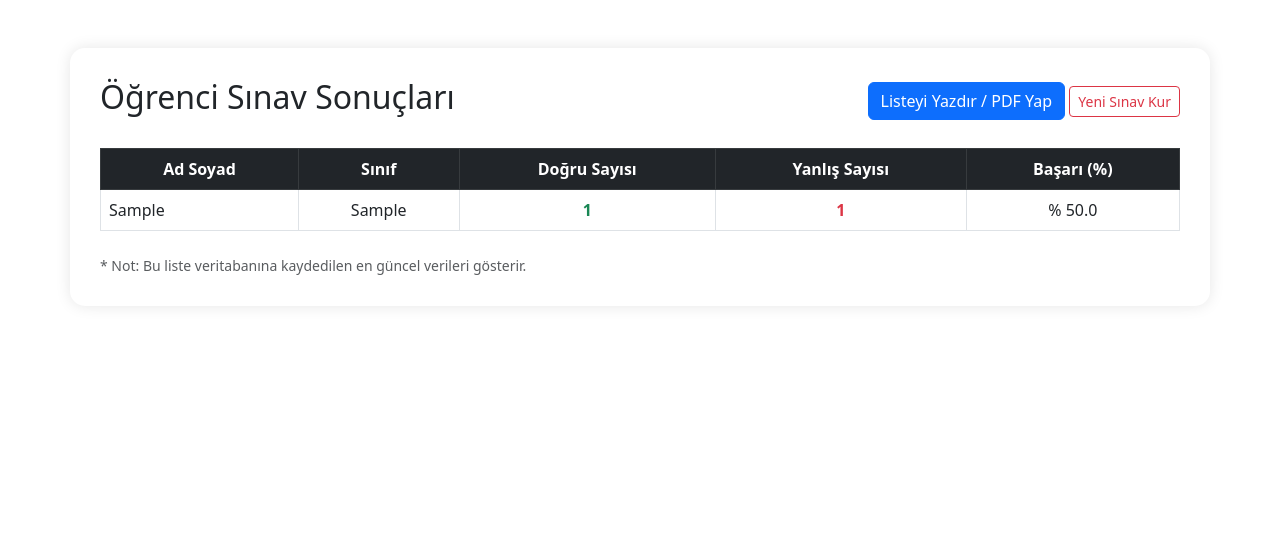
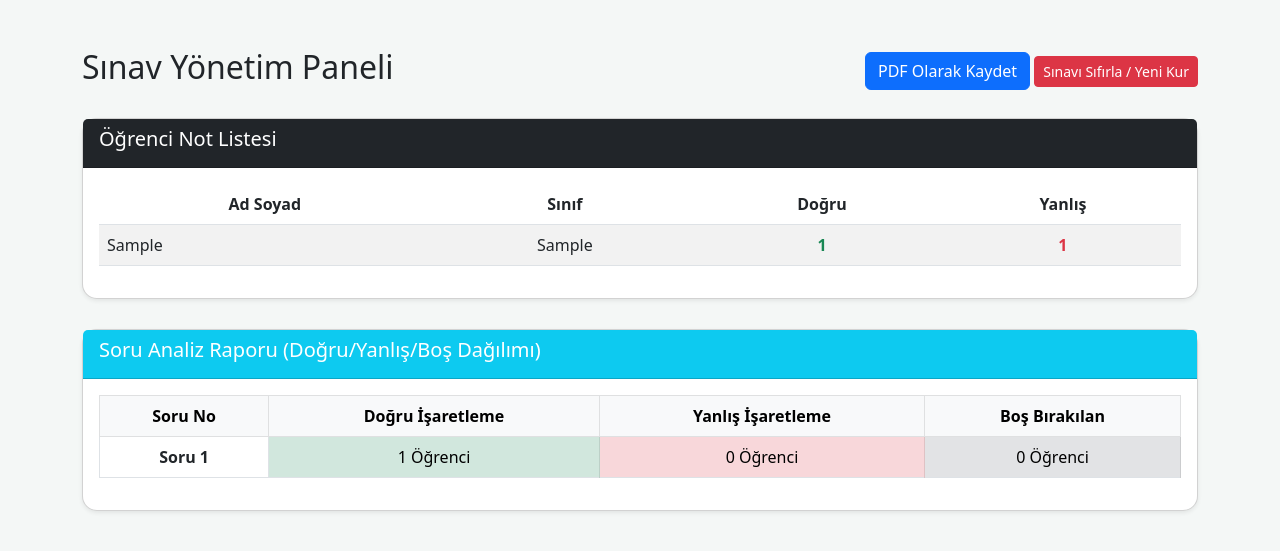
Before and after one commit to mathpanorama-fnl/cevapanahtari, a Flask app: page /sonuclar-paneli in a window 1280 px wide. Shown: the top 551 px of the page. Run offline with Flask 3, Linux system fonts and the light colour scheme; tables that the repository leaves empty hold one stand-in row (values such as "Sample post").

Commit message:
Update sonuclar.html

```diff
--- a/templates/sonuclar.html
+++ b/templates/sonuclar.html
@@ -3,32 +3,29 @@
 <head>
     <meta charset="UTF-8">
     <meta name="viewport" content="width=device-width, initial-scale=1.0">
-    <title>Sınav Sonuç Listesi</title>
+    <title>Sınav Sonuç Listesi ve Analizi</title>
     <link href="https://cdn.jsdelivr.net/npm/bootstrap@5.3.0/dist/css/bootstrap.min.css" rel="stylesheet">
     <style>
-        body { background-color: #f8f9fa; }
-        .container { background-color: white; padding: 30px; border-radius: 15px; box-shadow: 0 0 15px rgba(0,0,0,0.1); }
-        @media print { .btn { display: none; } } /* Yazdırırken butonları gizle */
+        body { background-color: #f4f7f6; }
+        .card { border-radius: 15px; margin-bottom: 30px; }
+        @media print { .no-print { display: none; } }
     </style>
 </head>
 <body class="container mt-5">
-    <div class="d-flex justify-content-between align-items-center mb-4">
-        <h2>Öğrenci Sınav Sonuçları</h2>
+    <div class="d-flex justify-content-between align-items-center mb-4 no-print">
+        <h2>Sınav Yönetim Paneli</h2>
         <div>
-            <button onclick="window.print()" class="btn btn-primary">Listeyi Yazdır / PDF Yap</button>
-            <a href="/kurulum" class="btn btn-outline-danger btn-sm">Yeni Sınav Kur</a>
+            <button onclick="window.print()" class="btn btn-primary">PDF Olarak Kaydet</button>
+            <a href="/kurulum" class="btn btn-danger btn-sm">Sınavı Sıfırla / Yeni Kur</a>
         </div>
     </div>
 
-    <table class="table table-hover table-bordered text-center">
-        <thead class="table-dark">
-            <tr>
-                <th>Ad Soyad</th>
-                <th>Sınıf</th>
-                <th>Doğru Sayısı</th>
-                <th>Yanlış Sayısı</th>
-                <th>Başarı (%)</th>
-            </tr>
+    <div class="card shadow-sm">
+        <div class="card-header bg-dark text-white"><h5>Öğrenci Not Listesi</h5></div>
+        <div class="card-body">
+            <table class="table table-striped text-center">
+                <thead>
+                    <tr><th>Ad Soyad</th><th>Sınıf</th><th>Doğru</th><th>Yanlış</th></tr>
                 </thead>
                 <tbody>
                     {% for satir in veriler %}
@@ -37,25 +34,41 @@
                         <td>{{ satir['sinif'] }}</td>
                         <td class="text-success fw-bold">{{ satir['dogru'] }}</td>
                         <td class="text-danger fw-bold">{{ satir['yanlis'] }}</td>
-                <td>
-                    {% set toplam = satir['dogru'] + satir['yanlis'] %}
-                    {% if toplam > 0 %}
-                        % {{ ((satir['dogru'] / toplam) * 100) | round(1) }}
-                    {% else %}
-                        -
-                    {% endif %}
-                </td>
                     </tr>
                     {% endfor %}
                 </tbody>
             </table>
+        </div>
+    </div>
+
+    <div class="card shadow-sm">
+        <div class="card-header bg-info text-white"><h5>Soru Analiz Raporu (Doğru/Yanlış/Boş Dağılımı)</h5></div>
+        <div class="card-body">
+            <table class="table table-bordered text-center">
+                <thead class="table-light">
+                    <tr>
+                        <th>Soru No</th>
+                        <th>Doğru İşaretleme</th>
+                        <th>Yanlış İşaretleme</th>
+                        <th>Boş Bırakılan</th>
+                    </tr>
+                </thead>
+                <tbody>
+                    {% for s in analiz %}
+                    <tr>
+                        <td><b>Soru {{ s.no }}</b></td>
+                        <td class="table-success">{{ s.d }} Öğrenci</td>
+                        <td class="table-danger">{{ s.y }} Öğrenci</td>
+                        <td class="table-secondary">{{ s.b }} Öğrenci</td>
+                    </tr>
+                    {% endfor %}
+                </tbody>
+            </table>
+        </div>
+    </div>
 
     {% if not veriler %}
-    <div class="alert alert-warning text-center"> Henüz kayıtlı bir öğrenci sonucu bulunamadı. </div>
+    <div class="alert alert-warning text-center">Henüz veri girişi yapılmadı.</div>
     {% endif %}
-
-    <div class="mt-4 text-muted small">
-        * Not: Bu liste veritabanına kaydedilen en güncel verileri gösterir.
-    </div>
 </body>
 </html>
```
Lines whose indentation alone changed are shown as unchanged.
